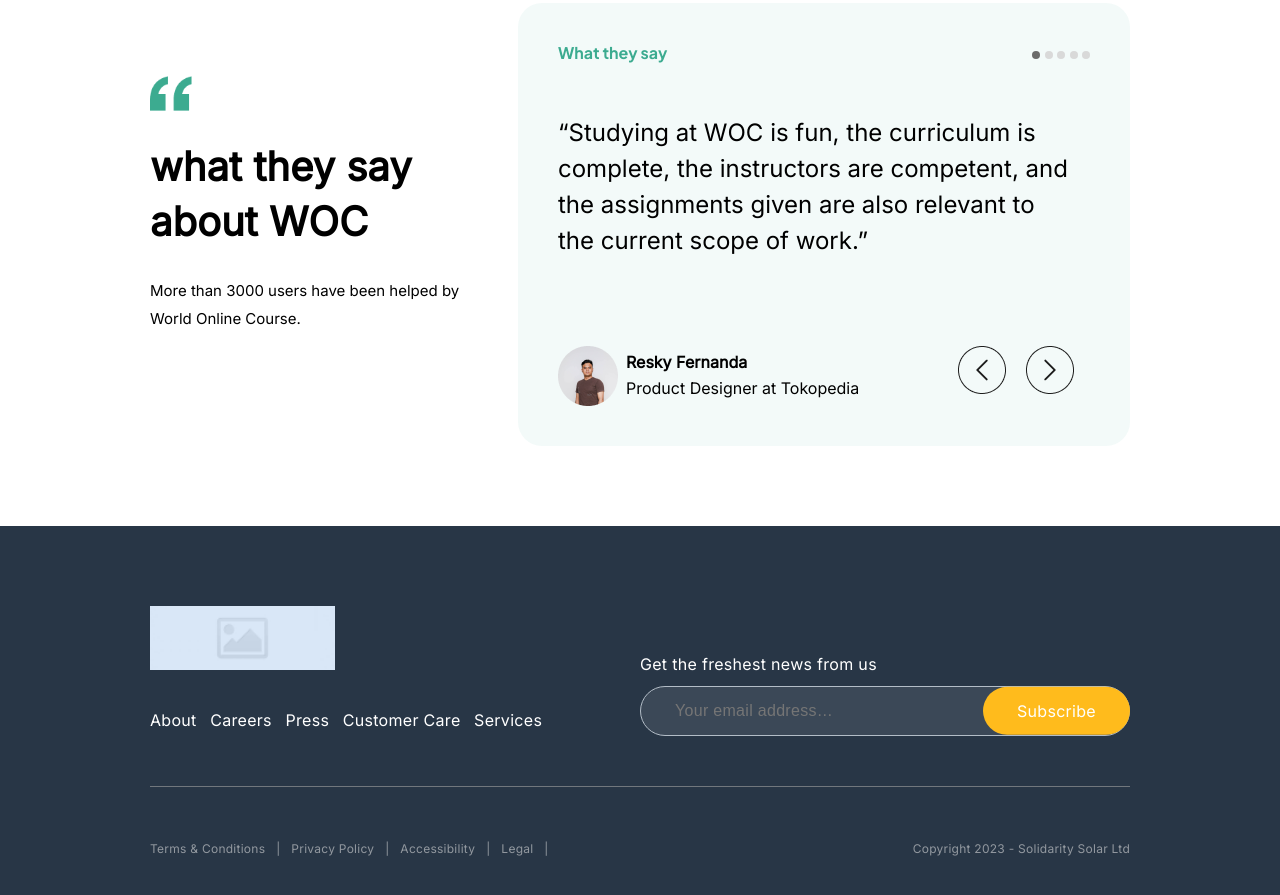
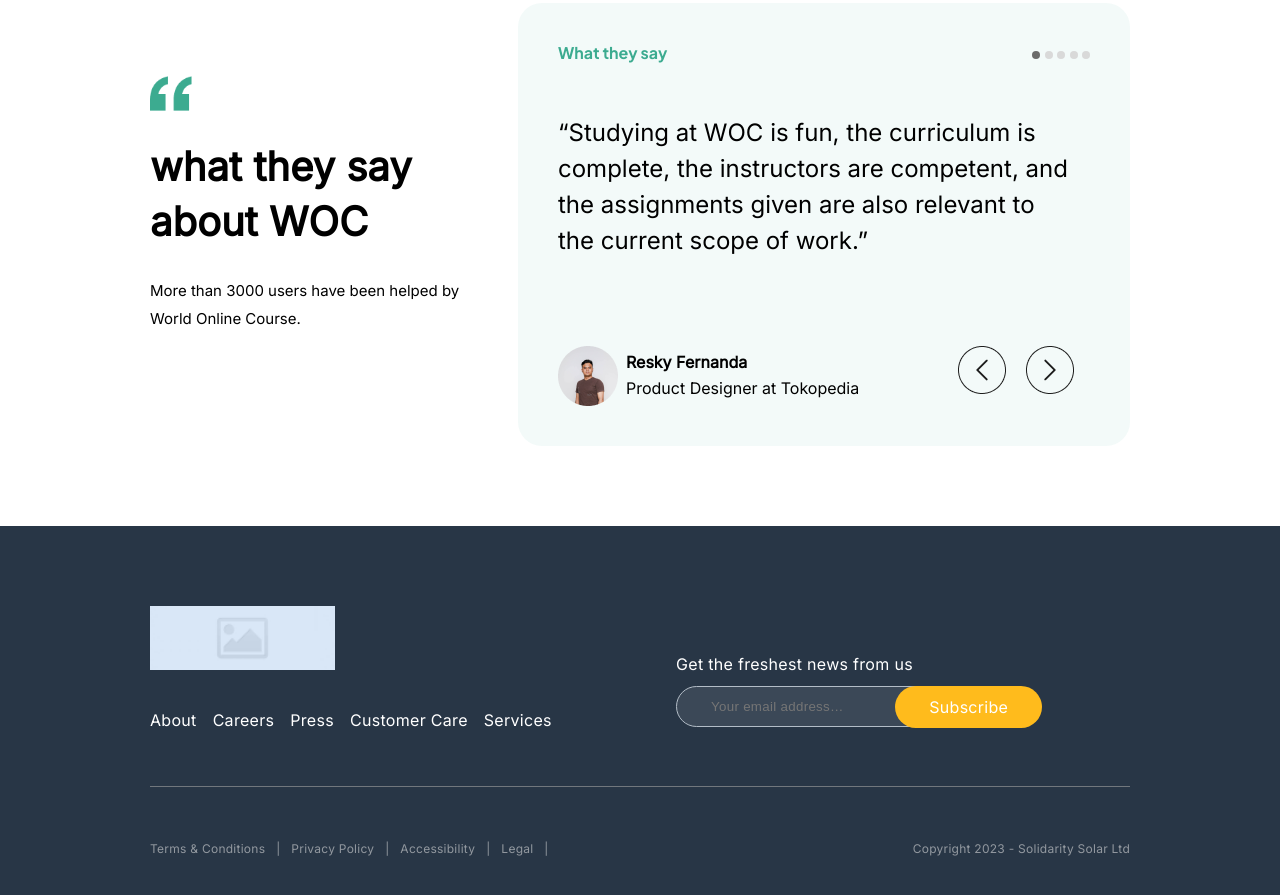
Before and after one commit to OlaRedaAbdulrazeq/Landing-Page, a plain HTML site: page index.html in a window 1280 px wide. Shown: the part 5139-6034 px from the top of the page. Drawn offline with Linux system fonts and the light colour scheme; a web font is replaced by a local one.

Commit message:
responsive footer

```diff
--- a/src/css/style.css
+++ b/src/css/style.css
@@ -944,14 +944,15 @@ div.page-6-column1 {
     display: flex;
     flex-direction: column;
     justify-content: center;
-    padding: 80px 150px;
+    padding: 5rem 9.375rem;
     background-color: rgba(40, 54, 70, 1);
-
  }
  .container {
     display: flex;
-    justify-content: space-evenly;
     align-items: baseline;
+    max-width: 71.25rem;
+    /* justify-content: center; */
+    column-gap: 18.625rem;
     color: rgba(255, 255, 255, 1);
     font-size: 16px;
     font-weight: 400;
@@ -961,87 +962,55 @@ div.page-6-column1 {
  .container1 {
     display: flex;
     flex-direction: column;
-    margin-left:0px;
-    width: 50%;
+    /* max-width: 31.188rem; */
  }
  .container1 img {
     display: inline-block;
-    width: 185px;
-    height: 64px;
+    max-width: 11.563rem;
     margin-bottom: 38px;
     mix-blend-mode: Luminosity;
  }
-
-
-
-
-
  .container1 ul{
     display: flex;
+    column-gap: 2.5rem ;
     list-style: none;
 
  }
  .container1 ul li {
-   /* padding-right: 2.774%; */
-   margin-right: 2.774%;
    padding-bottom: 54px;
  }
-
- .search {
-    /* justify-self: flex-start; */
-
-    width:50%;
-
-
+ .search{
+    margin: 0 auto;
  }
 
-
  .search p{
-
-
-    font-size: 16px;
-    font-weight: 400;
-    line-height: 24px;
-    letter-spacing: 0.30000001192092896px;
     padding-bottom: 10px;
-
    }
+   .search-container {
+    position: relative;
+}
 
  .search-container input{
-    position: relative;
-    padding: 12px 34px ;
+    display: block;
+    padding: 0.75rem 7.3rem 0.75rem 2.125rem;
     border-radius: 38px ;
-    /* width:260px; */
-     width: 100%;
-    /* height: 48px; */
+    /* max-width: 25.375rem; */
     background: rgba(255, 255, 255, 0.09);
-    /* box-shadow: none; */
     border: 1px solid rgba(179, 189, 199, 1);
-    font-size: 16px;
-    font-weight: 400;
-    line-height: 24px;
-    letter-spacing: 0.30000001192092896px;
-
-
+    letter-spacing: inherit;
  }
  .search-container::after{
    /* width: 147px; */
    position: absolute;
     content: 'Subscribe';
+    /* max-width: 9.188rem; */
     color: white;
-    padding: 12px 34px ;
+    padding: 0.563rem 2.125rem ;
     border-radius: 109px ;
     background: rgba(255, 187, 28, 1);
-   transform: translate(-100%,1.75%);
-    font-size: 16px;
-    font-weight: 400;
-    line-height: 24px;
-    letter-spacing: 0.3px;
-    text-align: center;
-
-
+    top: 0;
+    left: 16.7rem;
  }
-
  .container2 {
     display: flex;
     justify-content: space-between;
@@ -1053,3 +1022,39 @@ div.page-6-column1 {
     letter-spacing: 0.26px;
 
  }
+@media (max-width:1440px) {
+    footer {
+        padding: 0 auto;
+    }
+
+ .container {
+    justify-content: center;
+    column-gap: 0;
+ }
+ .container1 ul{
+    column-gap: 1rem ;
+}
+.search-container::after{
+    left: 13.7rem;
+}
+}
+@media (max-width:1128px) {
+    footer {
+        padding-top: 3rem;
+    }
+    .container {
+
+        flex-direction: column;
+    }
+    /* .container1 img{
+
+        justify-self: flex-end;
+    } */
+    .search {
+        align-self: flex-end;
+       /* margin: 1rem 0; */
+    }
+    .search-container input{
+        padding-left: 4.3rem;
+    }
+}
```
Also changed, not shown: index.html (+3 -3 lines).
